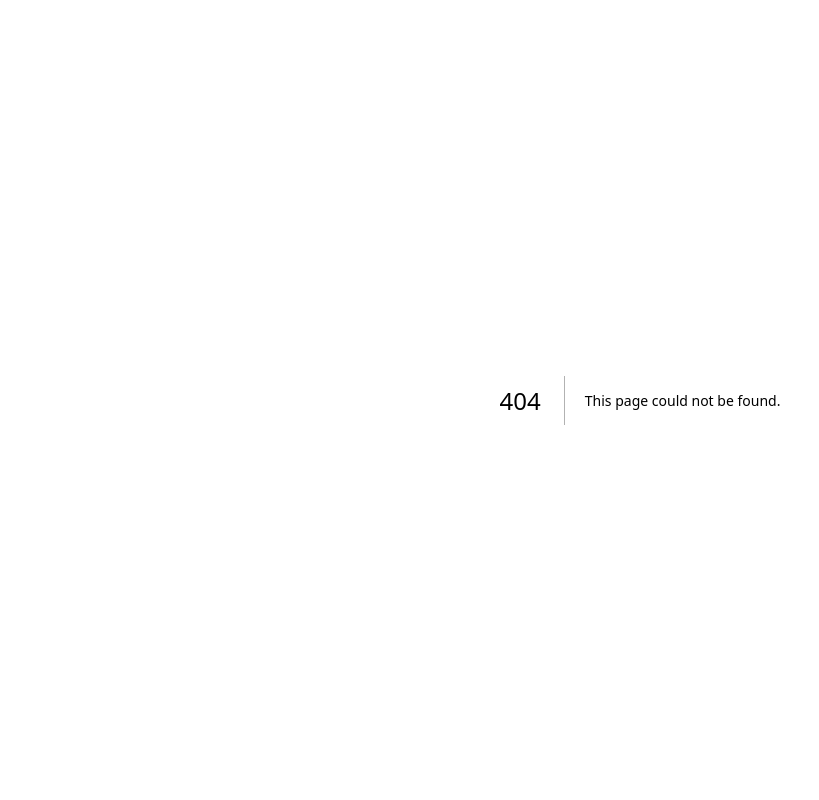
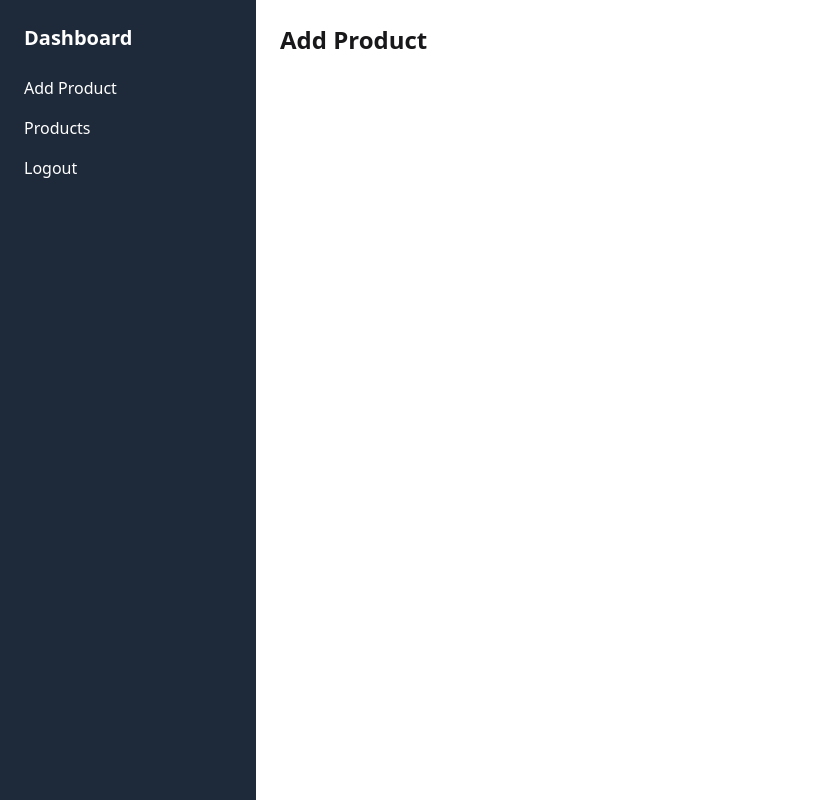
Before and after one commit to tahmid-khan-hub/shop-app, a Next.js app: page /Dashboard/Addproduct in a window 1280 px wide. Before the commit this address had no page. Shown: the whole page, without its empty margins (0-819 px from the left). Built offline with nearby package versions, Linux system fonts and the light colour scheme.

Commit message:
added dashboard layout and all products, add product and log out

```diff
--- /dev/null
+++ b/src/app/Dashboard/Addproduct/page.js
@@ -0,0 +1,8 @@
+export default function AddProductPage() {
+  return (
+    <div>
+      <h1 className="text-2xl font-bold mb-4">Add Product</h1>
+      {/* form to add product goes here */}
+    </div>
+  );
+}
--- /dev/null
+++ b/src/app/Dashboard/Allproducts/page.js
@@ -0,0 +1,8 @@
+export default function AllProductsPage() {
+  return (
+    <div>
+      <h1 className="text-2xl font-bold mb-4">Products</h1>
+      {/* product list goes here */}
+    </div>
+  );
+}
--- /dev/null
+++ b/src/app/Dashboard/layout.js
@@ -0,0 +1,38 @@
+"use client";
+
+import Link from "next/link";
+import { signOut } from "next-auth/react";
+
+export default function DashboardLayout({ children }) {
+  return (
+    <div className="flex min-h-screen">
+      {/* Sidebar */}
+      <aside className="w-64 bg-gray-800 text-white p-6">
+        <h2 className="text-xl font-bold mb-6">Dashboard</h2>
+        <ul className="space-y-4">
+          <li>
+            <Link href="/Dashboard/Addproduct" className="hover:text-gray-300">
+              Add Product
+            </Link>
+          </li>
+          <li>
+            <Link href="/Dashboard/Allproducts" className="hover:text-gray-300">
+              Products
+            </Link>
+          </li>
+          <li>
+            <button
+              onClick={() => signOut({ callbackUrl: "/" })}
+              className="hover:text-gray-300"
+            >
+              Logout
+            </button>
+          </li>
+        </ul>
+      </aside>
+
+      {/* Content */}
+      <main className="flex-1 p-6">{children}</main>
+    </div>
+  );
+}
--- a/src/app/Dashboard/page.js
+++ b/src/app/Dashboard/page.js
@@ -0,0 +1,6 @@
+import { redirect } from "next/navigation";
+
+export default function DashboardPage() {
+  // Automatically redirect to /dashboard/add-product
+  redirect("/Dashboard/Addproduct");
+}
```
